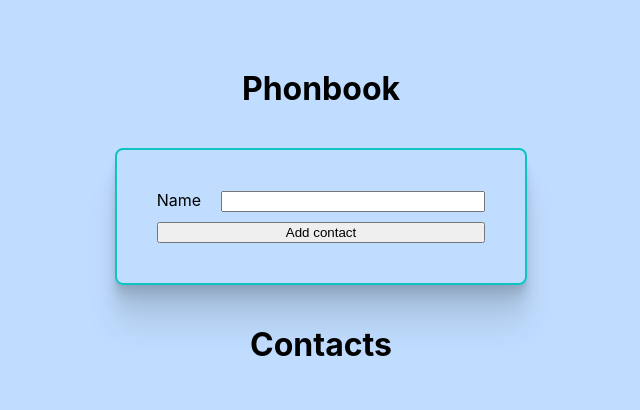
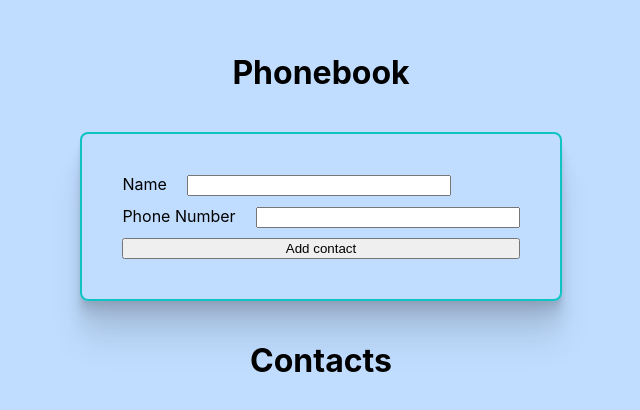
Before and after one commit to VictorSelischev/goit-react-hw-02-phonebook, a React (Create React App) app: page / in a window 1280 px wide. Shown: the part 164-574 px from the top of the page, without its empty margins (319-959 px from the left). Built offline with nearby package versions, Linux system fonts and the light colour scheme.

Commit message:
Добавляет поле ввода телефона в форму

```diff
--- a/src/components/App.jsx
+++ b/src/components/App.jsx
@@ -21,7 +21,7 @@
   }
 
   render() {
-    const { contacts, name } = this.state;
+    const { contacts } = this.state;
     return (
       <div
         style={{
@@ -35,7 +35,7 @@
           backgroundColor: '#c0ddff',
         }}
       >
-        <Section title={'Phonbook'}>
+        <Section title={'Phonebook'}>
           <FormPhonbook onSubmitProp={this.formSubmitHandler} />
         </Section>
         <Section title={'Contacts'}>
--- a/src/components/Contacts/Contacts.jsx
+++ b/src/components/Contacts/Contacts.jsx
@@ -3,12 +3,12 @@
 export const Contacts = ({ contacts }) => {
   return (
     <ul>
-      {contacts.map(({ name, id }) => {
-        console.log(id);
-        console.log(name);
+      {contacts.map(({ id, name, number }) => {
+        // console.log(id);
+        // console.log(name);
         return (
           <li key={id} className={css.contact__item}>
-            <p>{name}</p>
+            <p>{name}: { number }</p>
           </li>
         );
       })}
--- a/src/components/Contacts/Contacts.module.css
+++ b/src/components/Contacts/Contacts.module.css
@@ -1,3 +1,3 @@
 .contact__item {
-    font-size: 24px;
+    font-size: 20px;
 }
--- a/src/components/FormPhonbook/FormPhonbook.jsx
+++ b/src/components/FormPhonbook/FormPhonbook.jsx
@@ -3,13 +3,14 @@
 import { Component } from 'react';
 
 class FormPhonbook extends Component {
-
   state = {
     name: '',
+    number: '',
   };
 
   handleChange = e => {
-    this.setState({ name: e.target.value });
+    const { name, value } = e.target;
+    this.setState({ [name]: value });
   };
 
   handleSubmit = evt => {
@@ -18,14 +19,15 @@
     const contact = {};
     contact.id = nanoid();
     contact.name = this.state.name;
+    contact.number = this.state.number;
     this.props.onSubmitProp(contact);
 
     this.reset();
-};
+  };
 
   reset = () => {
-    this.setState({ name: '', });
-  }
+    this.setState({ name: '', number: '' });
+  };
 
   render() {
     return (
@@ -39,6 +41,19 @@
             value={this.state.name}
             pattern="^[a-zA-Zа-яА-Я]+(([' -][a-zA-Zа-яА-Я ])?[a-zA-Zа-яА-Я]*)*$"
             title="Name may contain only letters, apostrophe, dash and spaces. For example Adrian, Jacob Mercer, Charles de Batz de Castelmore d'Artagnan"
+            required
+            onChange={this.handleChange}
+          />
+        </label>
+        <label className={css.formAddBook__label}>
+          Phone Number
+          <input
+            className={css.formAddBook__input}
+            type="tel"
+            name="number"
+            value={this.state.number}
+            pattern="\+?\d{1,4}?[-.\s]?\(?\d{1,3}?\)?[-.\s]?\d{1,4}[-.\s]?\d{1,4}[-.\s]?\d{1,9}"
+            title="Phone number must be digits and can contain spaces, dashes, parentheses and can start with +"
             required
             onChange={this.handleChange}
           />
```
